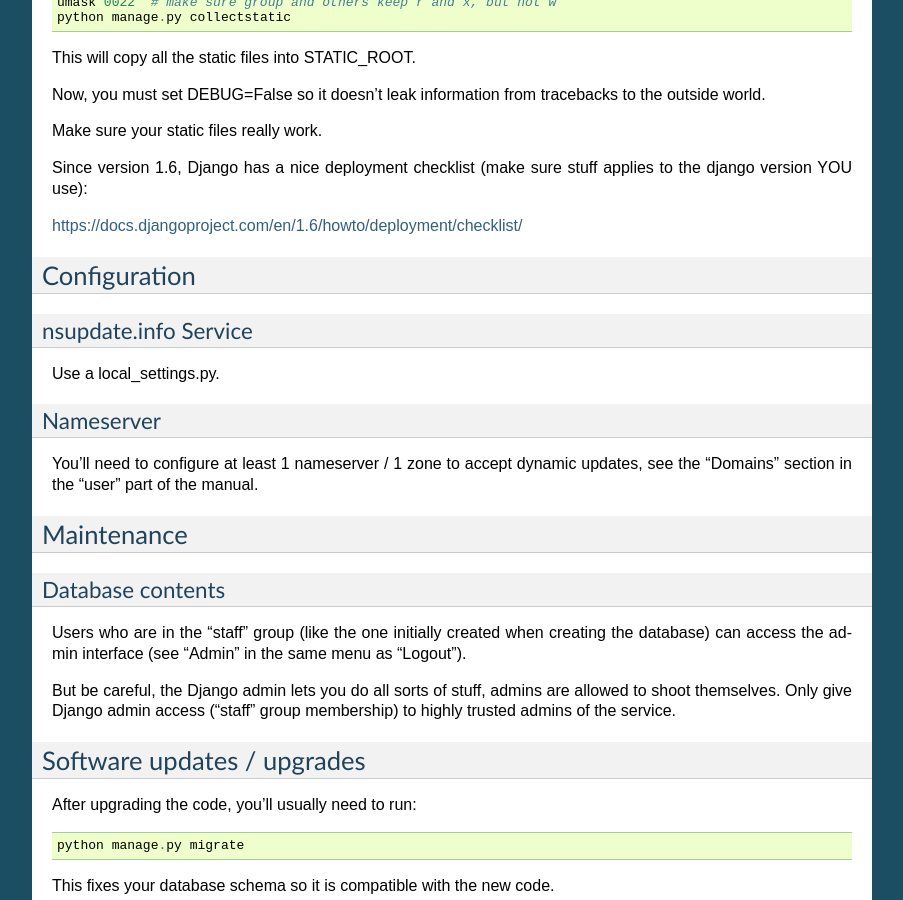
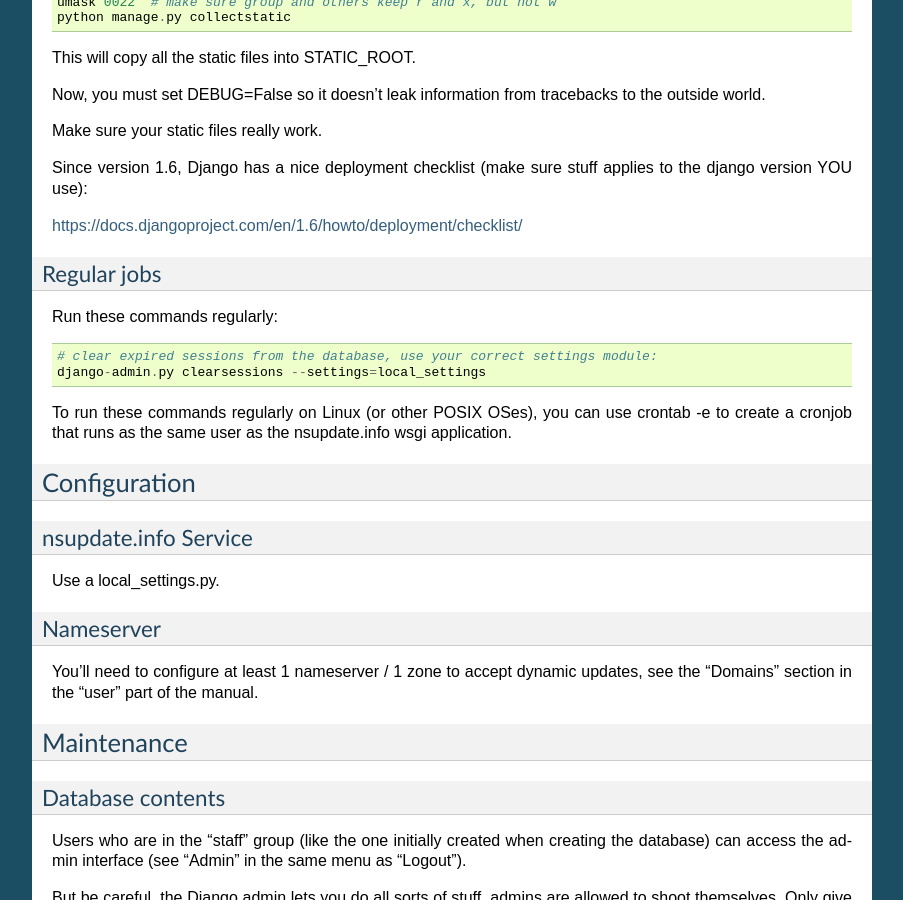
Before and after one commit to nsupdate-info/nsupdate.info, a Sphinx documentation site: the page built from docs/admin.rst, in a window 1280 px wide and 900 px high, scrolled down 956 px. Shown: the whole window, without its empty margins (198-1101 px from the left). Built offline with Sphinx 7.4.7, drawn with Linux system fonts in a browser that asks for light colours.

Commit message:
document clearsessions usage

```diff
--- a/docs/admin.rst
+++ b/docs/admin.rst
@@ -68,6 +68,17 @@ applies to the django version YOU use):
 
 https://docs.djangoproject.com/en/1.6/howto/deployment/checklist/
 
+Regular jobs
+------------
+Run these commands regularly::
+
+    # clear expired sessions from the database, use your correct settings module:
+    django-admin.py clearsessions --settings=local_settings
+
+To run these commands regularly on Linux (or other POSIX OSes), you can use
+crontab -e to create a cronjob that runs as the same user as the nsupdate.info
+wsgi application.
+
 
 Configuration
 =============
```
